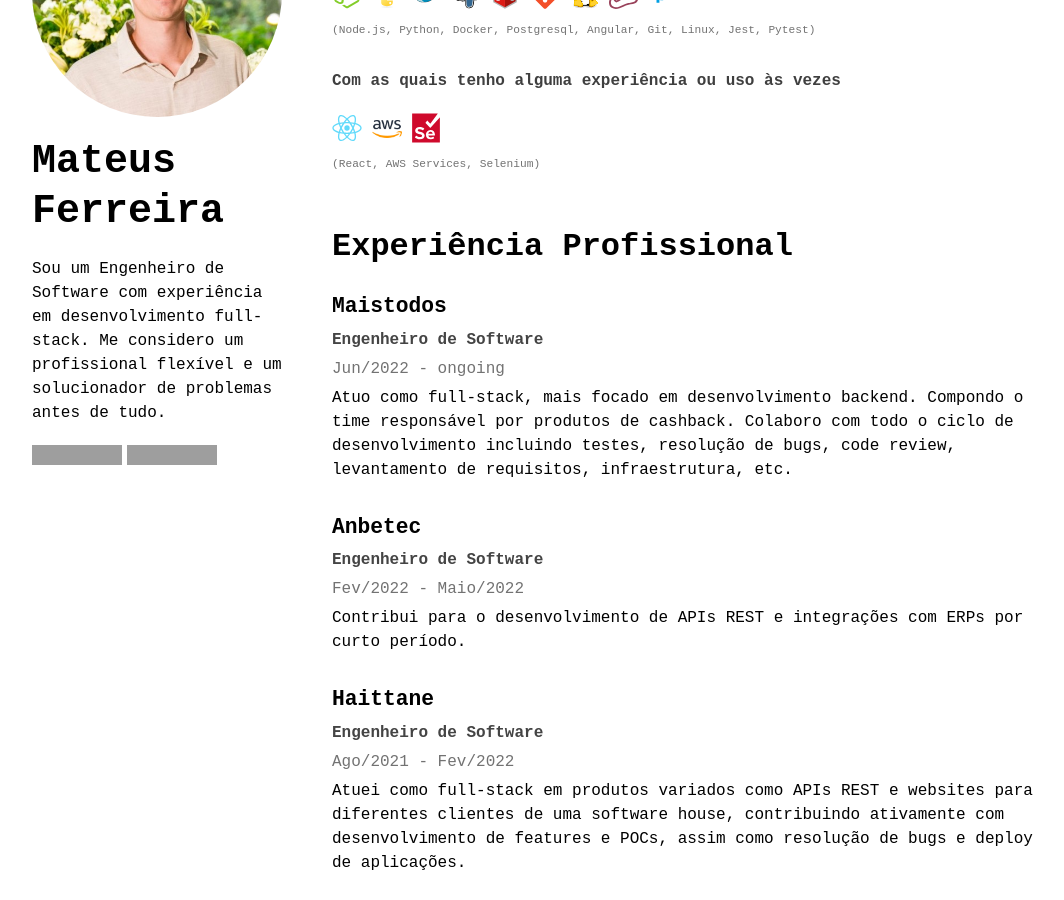
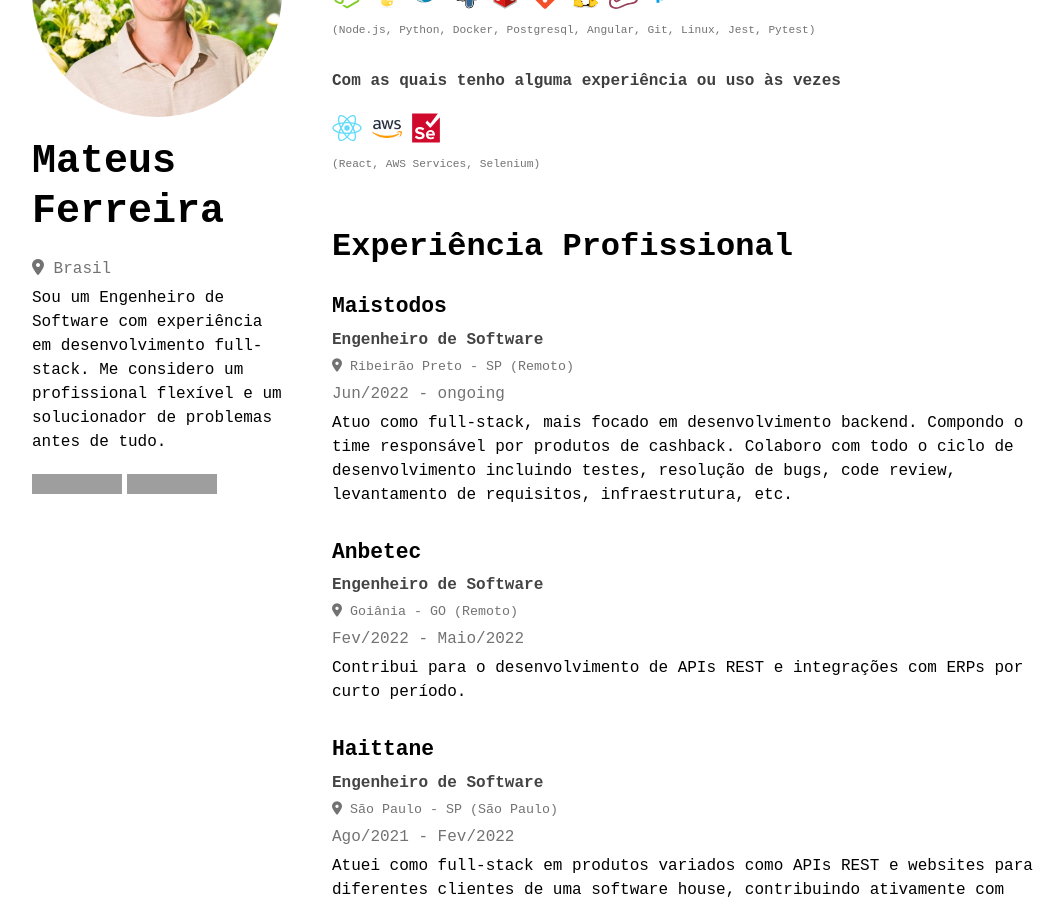
Before and after one commit to mateusasferreira/mateusasferreira.github.io, a Jekyll site: the page built from pages/pt.md, in a window 1280 px wide and 900 px high, scrolled down 241 px. Shown: the whole window, without its empty margins (96-1160 px from the left). Built offline with Jekyll 4.4.1, drawn with Linux system fonts in a browser that asks for light colours; nearby versions of some CDN libraries; grey boxes are pictures that could not be loaded.

Commit message:
feat: location

```diff
--- a/_layouts/cv.html
+++ b/_layouts/cv.html
@@ -8,10 +8,8 @@ layout: default
             <img class="profile-img" src="/assets/img/profile.png">
         </div>
         <h1 style="line-height: 1.25;">{{ page.title }}</h1>
-
+        <p class="blur secondary"><i class="fa-solid fa-location-dot"></i> {{ page.location }}</p>
         <p style="margin-bottom: 20px;">{{page.description}}</p>
-
-
         <div style="display: flex; gap: 5px">
          <a href="{{site.linkedin}}" target="_blank"><img src="https://img.shields.io/badge/-LinkedIn-%230077B5?style=for-the-badge&logo=linkedin&logoColor=white" target="_blank"></a>
         <a href = "mailto:{{site.email}}"><img src="https://img.shields.io/badge/-Gmail-%23333?style=for-the-badge&logo=gmail&logoColor=white" target="_blank"></a>
@@ -42,7 +40,9 @@ layout: default
               <div class="block">
                 <h3> {{item.name}} </h3>
                 <h4 class="secondary" >{{item.position}}</h4>
+                <small style="display: block; margin: 5px 0;" class="blur secondary"><i class="fa-solid fa-location-dot"></i> {{item.location}}</small>
                 <p class="secondary blur"> {{item.period}} </p>
+
                 <p> {{item.description}} </p>
               </div>
             {% endfor %}
--- a/_layouts/default.html
+++ b/_layouts/default.html
@@ -5,6 +5,7 @@
     <meta name="viewport" content="width=device-width, initial-scale=1.0">
     <title>{{site.title}}</title>
     <link rel="stylesheet" href={{ "/assets/css/main.css" | relative_url }} />
+    <script src="https://kit.fontawesome.com/f47396d3bb.js" crossorigin="anonymous"></script>
 </head>
 <body>
     <header>
--- a/pages/pt.md
+++ b/pages/pt.md
@@ -5,6 +5,7 @@ permalink: /pt
 title: Mateus Ferreira
 description: >
     Sou um Engenheiro de Software com experiência em desenvolvimento full-stack. Me considero um profissional flexível e um solucionador de problemas antes de tudo.
+location: Brasil
 technologies:
   title: Tecnologias
   sections:
@@ -40,16 +41,19 @@ experience:
   title: Experiência Profissional
   entries:
     - name: Maistodos
+      location: Ribeirão Preto - SP (Remoto)
       position: Engenheiro de Software
       period: Jun/2022 - ongoing
       description: >
         Atuo como full-stack, mais focado em desenvolvimento backend. Compondo o time responsável por produtos de cashback. Colaboro com todo o ciclo de desenvolvimento incluindo testes, resolução de bugs, code review, levantamento de requisitos, infraestrutura, etc.
     - name: Anbetec
+      location: Goiânia - GO (Remoto)
       position: Engenheiro de Software
       period: Fev/2022 - Maio/2022
       description: >
         Contribui para o desenvolvimento de APIs REST e integrações com ERPs por curto período.
     - name: Haittane
+      location: São Paulo - SP (São Paulo)
       position: Engenheiro de Software
       period: Ago/2021 - Fev/2022
       description: >
```
Also changed, not shown: pages/en.md (+4 -0 lines).
